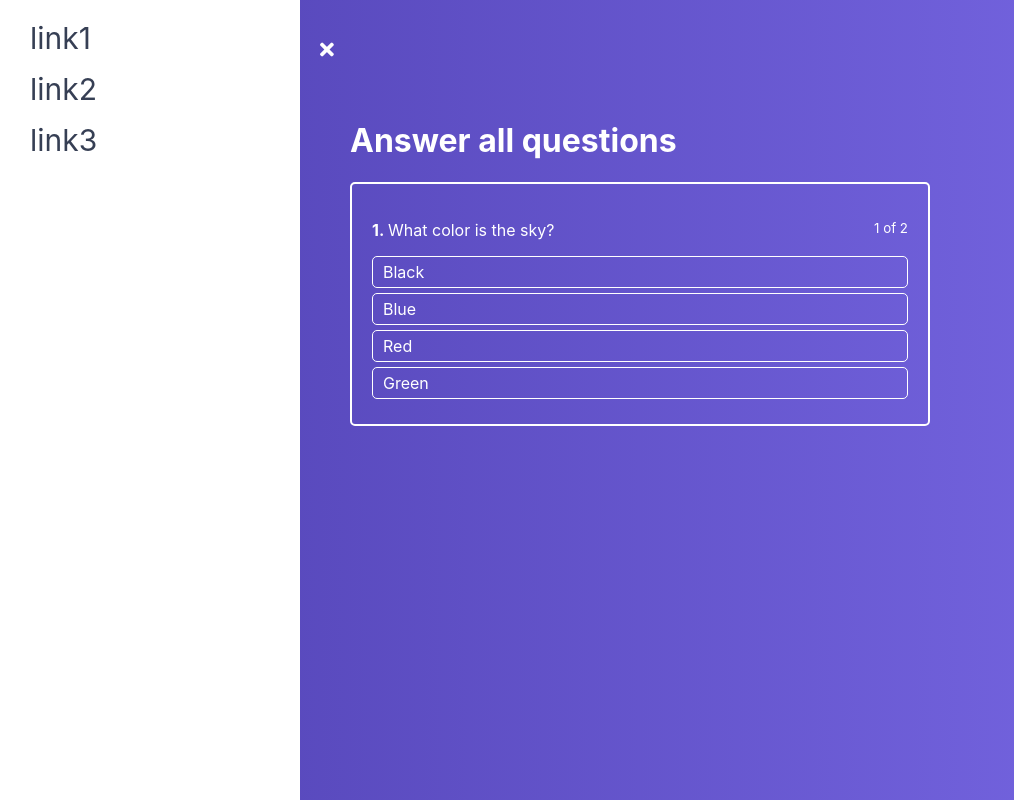
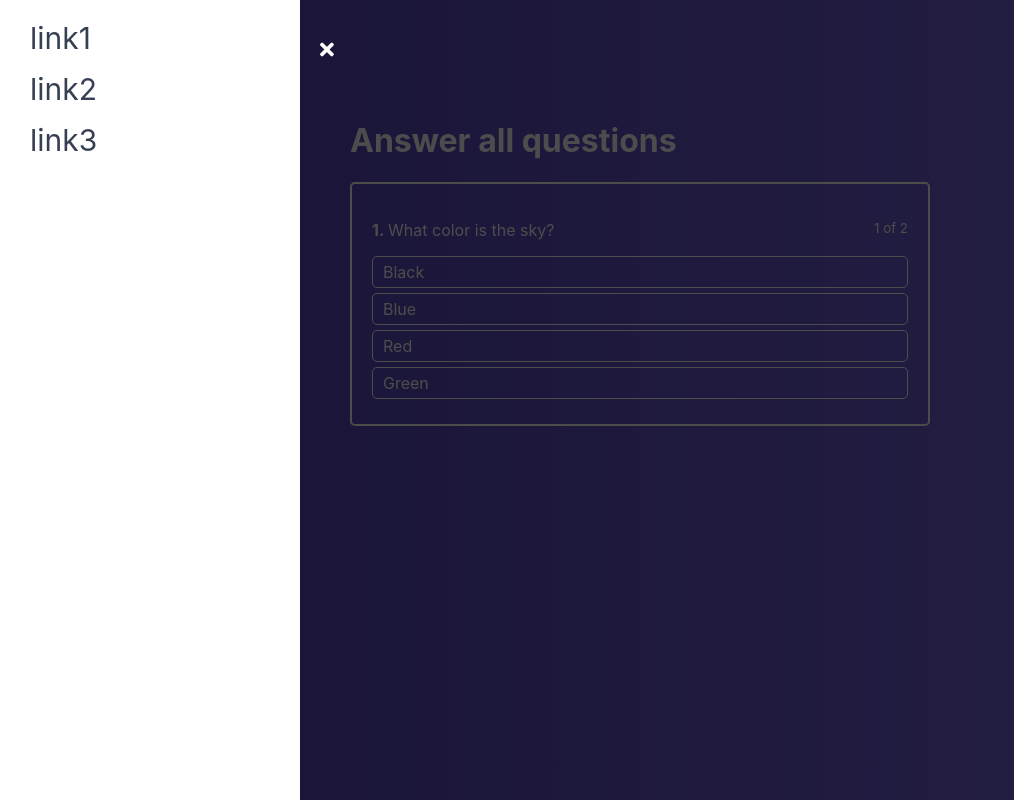
Before and after one commit to svdfsdev/react-udemy-course, a React app in the folder react-quiz/: page / in a window 1280 px wide. Both pictures are taken after a click on the icon 48 px from the left and 50 px from the top of the page. Shown: the whole page, without its empty margins (0-1014 px from the left). Built offline with nearby package versions, Linux system fonts and the light colour scheme.

Commit message:
feat: add backdrop menu

```diff
--- a/react-quiz/src/components/Navigation/Drawer/Drawer.jsx
+++ b/react-quiz/src/components/Navigation/Drawer/Drawer.jsx
@@ -1,4 +1,5 @@
 import React, { Component } from 'react';
+import Backdrop from '../../UI/Backdrop/Backdrop';
 import classes from './Drawer.module.scss';
 
 const links = ['link1', 'link2', 'link3'];
@@ -14,15 +15,19 @@ class Drawer extends Component {
 
   render() {
     const cls = [classes.Drawer];
+    const { isOpen, onClose } = this.props;
 
-    if (!this.props.isOpen) {
+    if (!isOpen) {
       cls.push(classes.close);
     }
 
     return (
-      <nav className={cls.join(' ')}>
-        <ul>{this.renderLinks()}</ul>
-      </nav>
+      <React.Fragment>
+        <nav className={cls.join(' ')}>
+          <ul>{this.renderLinks()}</ul>
+        </nav>
+        {isOpen && <Backdrop onClick={onClose} />}
+      </React.Fragment>
     );
   }
 }
--- a/react-quiz/src/components/Navigation/Drawer/Drawer.module.scss
+++ b/react-quiz/src/components/Navigation/Drawer/Drawer.module.scss
@@ -9,7 +9,7 @@
   box-sizing: border-box;
   background: #fff;
   transform: translateX(0px);
-  transition: translate 0.22s ease-in;
+  transition: transform 0.22s ease-in;
   z-index: 90;
 
   ul {
@@ -27,7 +27,7 @@
         background: #fff;
         position: relative;
         padding: 0 20px 10px 20px;
-        transition: opacity 0.3s;
+        transition: opacity 0.22s;
 
         :hover,
         .active {
--- /dev/null
+++ b/react-quiz/src/components/UI/Backdrop/Backdrop.jsx
@@ -0,0 +1,10 @@
+import React from 'react';
+import classes from './Backdrop.module.scss';
+
+const Backdrop = (props) => {
+  return (
+    <div className={classes.Backdrop} onClick={props.onClick}></div>
+  );
+};
+
+export default Backdrop;
--- /dev/null
+++ b/react-quiz/src/components/UI/Backdrop/Backdrop.module.scss
@@ -0,0 +1,9 @@
+.Backdrop {
+  z-index: 50;
+  background: rgba(0, 0, 0, 0.7);
+  position: fixed;
+  top: 0;
+  left: 0;
+  bottom: 0;
+  right: 0;
+}
--- a/react-quiz/src/hoc/Layout/Layout.jsx
+++ b/react-quiz/src/hoc/Layout/Layout.jsx
@@ -12,10 +12,19 @@ class Layout extends Component {
     this.setState({ menu: !this.state.menu });
   };
 
+  menuCloseHandler = () => {
+    this.setState({
+      menu: false,
+    });
+  };
+
   render() {
     return (
       <div className={classes.Layout}>
-        <Drawer isOpen={this.state.menu} />
+        <Drawer
+          isOpen={this.state.menu}
+          onClose={this.menuCloseHandler}
+        />
         <MenuToogle
           onToogle={this.toogleMenuHandler}
           isOpen={this.state.menu}
```
Also changed, not shown: 1 other file (tests, documents, lock files or other folders).
